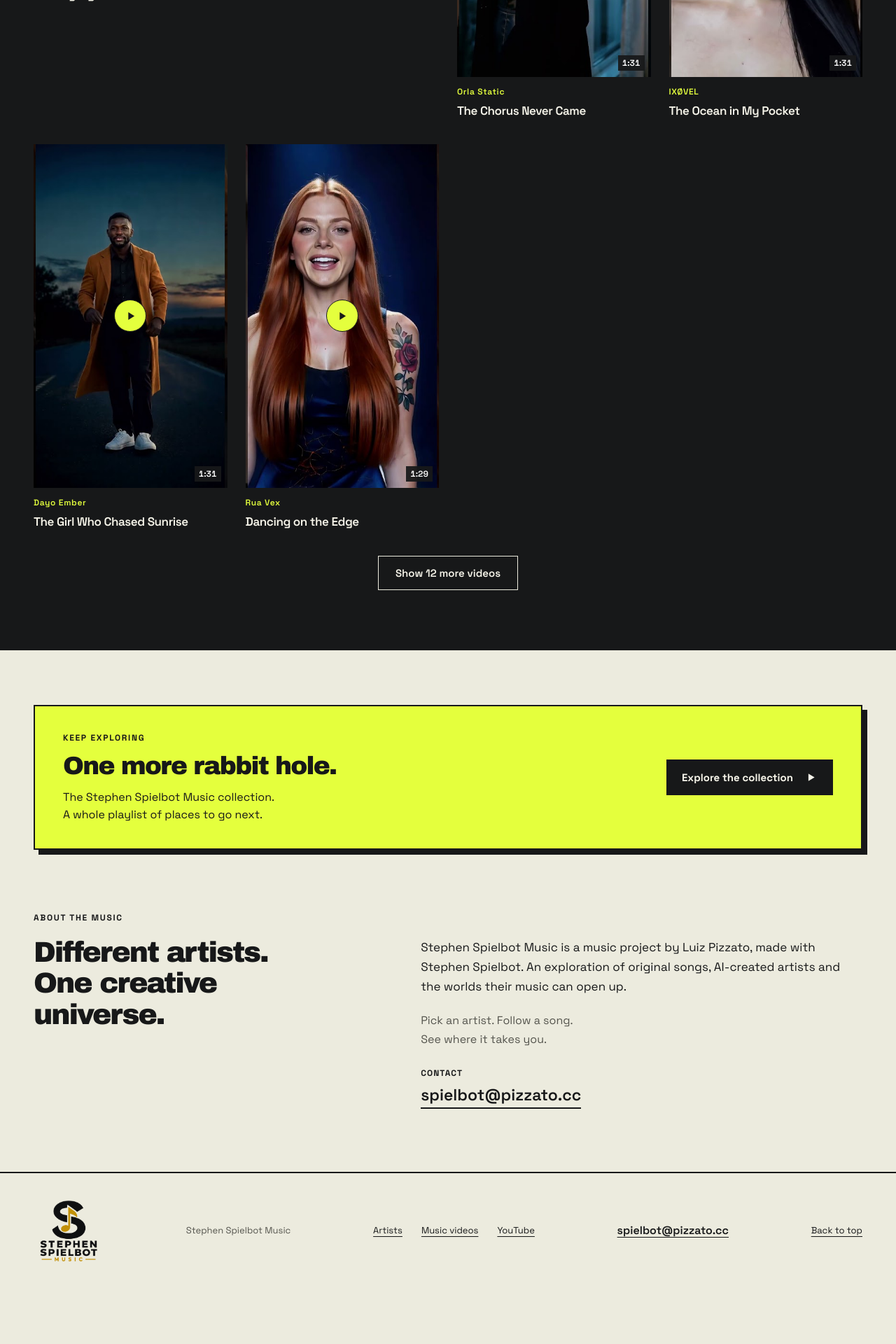
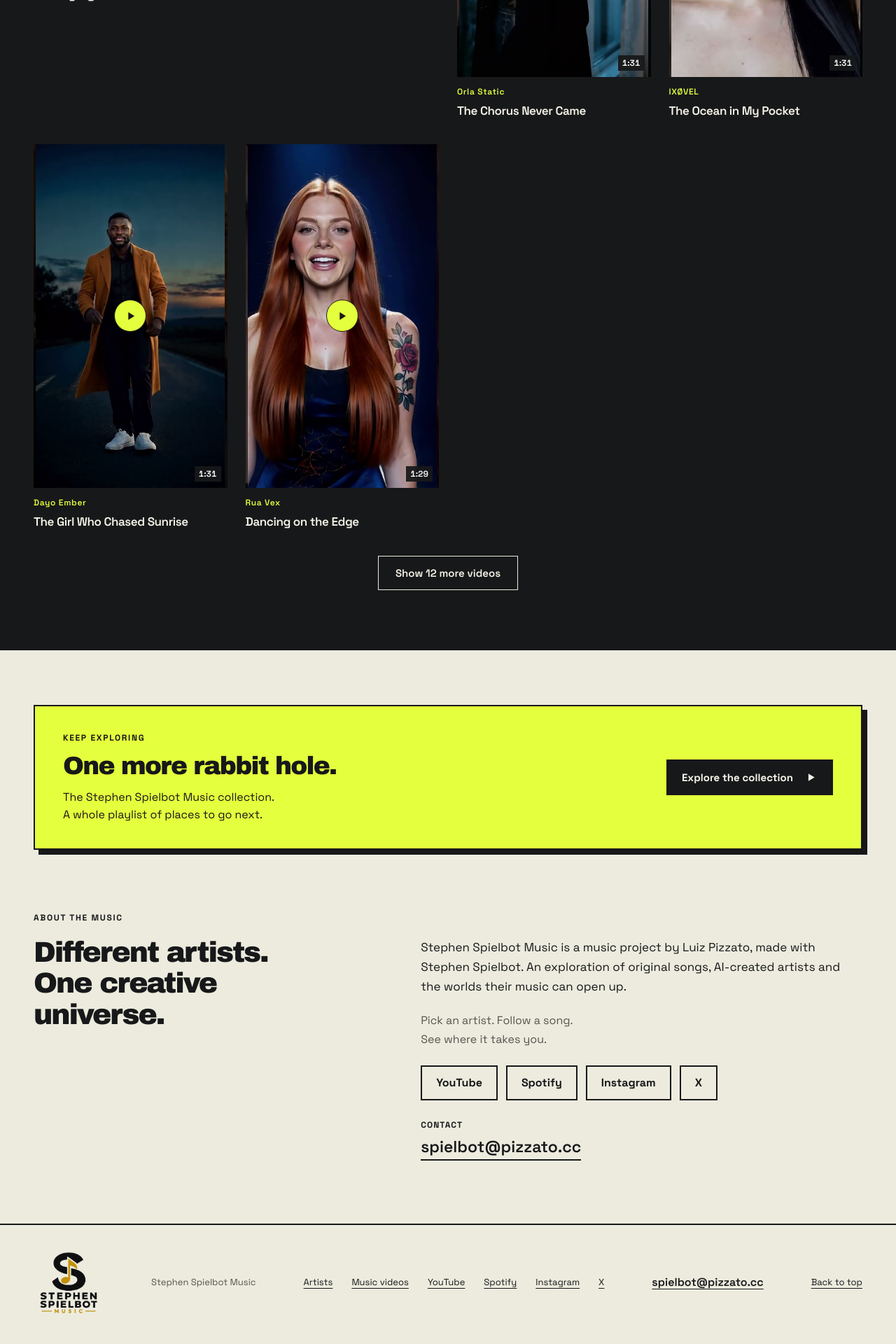
Before and after one commit to pizzato/pizzato.github.io, a Jekyll site: the page spielbotmusic/index.html, which Jekyll copies as it is, in a window 1280 px wide. Shown: the part 3806-5726 px from the top of the page at 70% size. Built offline with Jekyll 4.4.1, drawn with Linux system fonts in a browser that asks for light colours; before the commit the page ends 5652 px from its top, so only the background shows below that.

Commit message:
Add Spotify Instagram and X links to the music page

```diff
--- a/spielbotmusic/assets/styles.css
+++ b/spielbotmusic/assets/styles.css
@@ -146,6 +146,8 @@ body.spielbot { margin: 0; background: var(--sb-paper); color: var(--sb-ink); fo
 .spielbot .about-copy { grid-column: 2; grid-row: 2 / span 2; min-width: 0; }
 .spielbot .about-copy > p { max-width: 63ch; font-size: 17px; line-height: 1.65; }
 .spielbot .about-copy > .about-note { margin-top: 22px; font-size: 16px; }
+.spielbot .social-links { display: flex; flex-wrap: wrap; gap: 12px; margin-top: 24px; }
+.spielbot .social-links .button { font-size: 16px; }
 .spielbot .about-copy > .contact-line { margin-top: 27px; }
 .spielbot .contact-line > span, .spielbot .contact-line > .contact-label { display: block; font-size: 12px; line-height: 1.4; letter-spacing: .09em; font-weight: 700; text-transform: uppercase; }
 .spielbot .contact-line a { display: table; max-width: 100%; margin-top: 6px; padding-bottom: 2px; border-bottom: 2px solid currentColor; font-size: clamp(17px, 2vw, 23px); font-weight: 600; line-height: 1.4; text-decoration: none; overflow-wrap: anywhere; }
--- a/spielbotmusic/index.html
+++ b/spielbotmusic/index.html
@@ -16,7 +16,7 @@
   <link rel="icon" href="./assets/brand/spielbot-music-logo-white.png" type="image/png">
   <link rel="preload" href="./assets/fonts/archivo-black.ttf" as="font" type="font/ttf" crossorigin>
   <link rel="stylesheet" href="./assets/fonts.css">
-  <link rel="stylesheet" href="./assets/styles.css?v=landscape-20261122">
+  <link rel="stylesheet" href="./assets/styles.css?v=social-links-20261123">
   <script src="./assets/player-sync.js?v=landscape-20261122" defer></script>
   <script src="./assets/app.js?v=channel-uploads-20261122" defer></script>
   <title>Stephen Spielbot Music — Outside the Ordinary</title>
@@ -76,9 +76,16 @@
       </div>
     </section>
     <section id="collection" class="collection-section container" aria-labelledby="collection-heading"><div class="collection-copy"><p class="eyebrow">KEEP EXPLORING</p><h2 id="collection-heading">One more rabbit hole.</h2><p>The Stephen Spielbot Music collection.<br>A whole playlist of places to go next.</p></div><a class="button button-dark" href="https://www.youtube.com/playlist?list=PLS5WTo4e7mhQ" target="_blank" rel="noopener noreferrer">Explore the collection <svg viewBox="0 0 24 24" aria-hidden="true"><path d="M9 6v12l10-6z" fill="currentColor"/></svg></a></section>
-    <section id="about" class="about-section container" aria-labelledby="about-heading"><p class="eyebrow">ABOUT THE MUSIC</p><h2 id="about-heading">Different artists.<br>One creative universe.</h2><div class="about-copy"><p>Stephen Spielbot Music is a music project by Luiz Pizzato, made with Stephen Spielbot. An exploration of original songs, AI-created artists and the worlds their music can open up.</p><p class="about-note">Pick an artist. Follow a song.<br>See where it takes you.</p><p class="contact-line"><span>Contact</span><a href="mailto:spielbot@pizzato.cc">spielbot@pizzato.cc</a></p></div></section>
+    <section id="about" class="about-section container" aria-labelledby="about-heading"><p class="eyebrow">ABOUT THE MUSIC</p><h2 id="about-heading">Different artists.<br>One creative universe.</h2><div class="about-copy"><p>Stephen Spielbot Music is a music project by Luiz Pizzato, made with Stephen Spielbot. An exploration of original songs, AI-created artists and the worlds their music can open up.</p><p class="about-note">Pick an artist. Follow a song.<br>See where it takes you.</p>
+      <nav class="social-links" aria-label="Follow Stephen Spielbot Music">
+        <a class="button button-outline" href="https://www.youtube.com/@SpielbotMusic" target="_blank" rel="noopener noreferrer">YouTube</a>
+        <a class="button button-outline" href="https://open.spotify.com/artist/7H3UIzKrizMn4Y1SdOlQTO" target="_blank" rel="noopener noreferrer">Spotify</a>
+        <a class="button button-outline" href="https://www.instagram.com/spielbotmusic/" target="_blank" rel="noopener noreferrer">Instagram</a>
+        <a class="button button-outline" href="https://x.com/spielbotmusic" target="_blank" rel="noopener noreferrer">X</a>
+      </nav>
+      <p class="contact-line"><span>Contact</span><a href="mailto:spielbot@pizzato.cc">spielbot@pizzato.cc</a></p></div></section>
   </main>
-  <footer class="site-footer"><div class="container"><a class="footer-mark" href="./" aria-label="Stephen Spielbot Music home"><img class="brand-logo" src="./assets/brand/spielbot-music-logo.png" alt="Stephen Spielbot Music" width="1254" height="1254" loading="lazy"></a><p>Stephen Spielbot Music</p><div class="footer-links"><a href="#artists">Artists</a><a href="#videos">Music videos</a><a href="https://www.youtube.com/@SpielbotMusic" target="_blank" rel="noopener noreferrer">YouTube</a></div><a class="contact-email" href="mailto:spielbot@pizzato.cc">spielbot@pizzato.cc</a><a class="back-to-top" href="#">Back to top</a></div></footer>
+  <footer class="site-footer"><div class="container"><a class="footer-mark" href="./" aria-label="Stephen Spielbot Music home"><img class="brand-logo" src="./assets/brand/spielbot-music-logo.png" alt="Stephen Spielbot Music" width="1254" height="1254" loading="lazy"></a><p>Stephen Spielbot Music</p><div class="footer-links"><a href="#artists">Artists</a><a href="#videos">Music videos</a><a href="https://www.youtube.com/@SpielbotMusic" target="_blank" rel="noopener noreferrer">YouTube</a><a href="https://open.spotify.com/artist/7H3UIzKrizMn4Y1SdOlQTO" target="_blank" rel="noopener noreferrer">Spotify</a><a href="https://www.instagram.com/spielbotmusic/" target="_blank" rel="noopener noreferrer">Instagram</a><a href="https://x.com/spielbotmusic" target="_blank" rel="noopener noreferrer">X</a></div><a class="contact-email" href="mailto:spielbot@pizzato.cc">spielbot@pizzato.cc</a><a class="back-to-top" href="#">Back to top</a></div></footer>
   <dialog class="artist-dialog" id="artist-dialog" aria-labelledby="dialog-title">
     <div class="dialog-shell">
       <button type="button" class="dialog-close" id="dialog-close" aria-label="Close artist playlist"><svg viewBox="0 0 24 24" aria-hidden="true"><path d="m6 6 12 12M18 6 6 18" stroke="currentColor" stroke-width="1.8"/></svg></button>
```
Also changed, not shown: spielbotmusic/README.md (+1 -1 lines).
